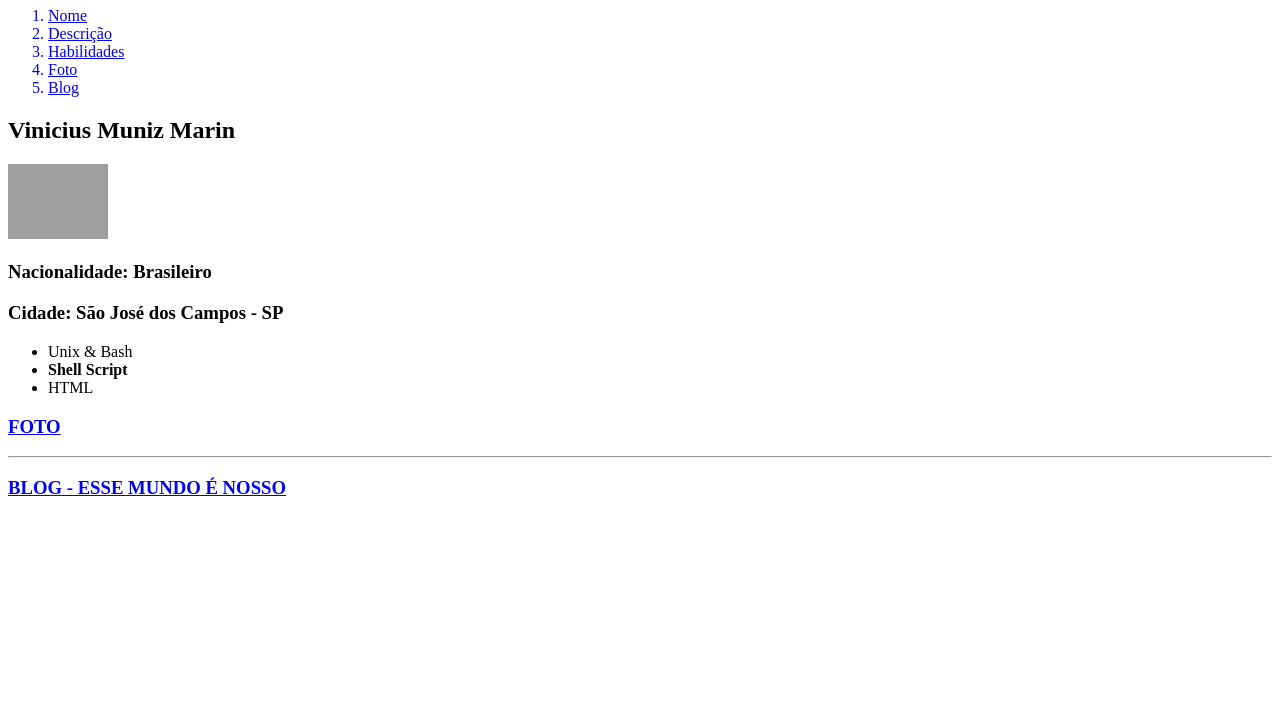
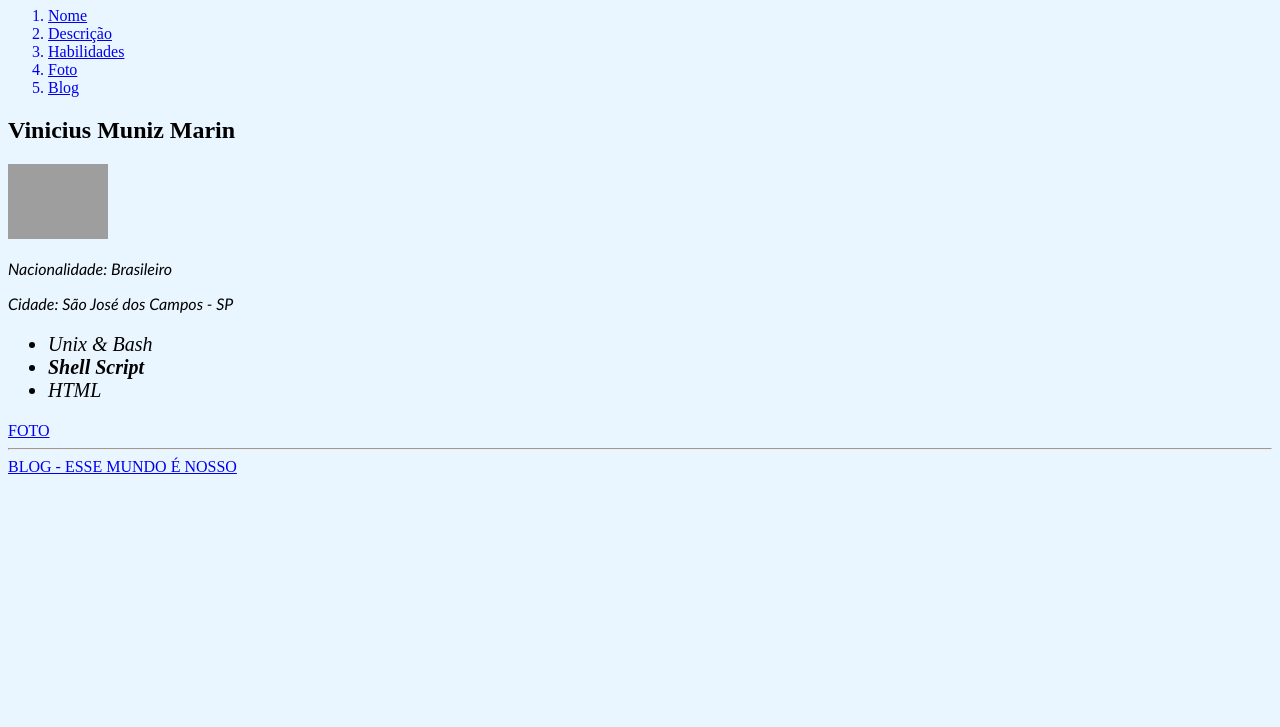
Before and after one commit to MunizDev/MunizDev.github.io, a plain HTML site: page index.html in a window 1280 px wide. Shown: the part 73-800 px from the top of the page. Drawn offline with Linux system fonts and the light colour scheme; grey boxes are pictures that could not be loaded.

Commit message:
Estilização das fontes e do background do meu portfólio

```diff
--- a/index.html
+++ b/index.html
@@ -1,15 +1,35 @@
 <!DOCTYPE HTML>
+<!--paleta de cores: https://coolors.co/ffa400-009ffd-2a2a72-232528-eaf6ff-->
 
 <html>
 
     <head>
+        <title>Muniz Developer</title>
+        <meta charset="utf-8">
+        <style>
+            .font-nome {
+                font-family: 'Times New Roman', Times, serif;
+            }
+            .font-descricao {
+                font-family: 'Trebuchet MS', 'Lucida Sans Unicode', 'Lucida Grande', 'Lucida Sans', Arial, sans-serif;
+                font-style: italic;
+            }
 
-        <title>Derivação de "Desafio: Sua lista de aprendizagem"</title>
-        <meta charset="utf-8">
+            .body-color {
+                background-color: #EAF6FF;
+            }
+
+            .habilidades {
+                font-size: 20px;
+                font-style: oblique;
+            }
+
+
+        </style>
 
     </head>
 
-    <body>
+    <body class="body-color">
         <h1>Índice</h1>
         <ol>
             <a href="#nome"><li>Nome</li></a>
@@ -18,25 +38,21 @@
             <a href="#foto"><li>Foto</li></a>
             <a href="#blog"><li>Blog</li></a>
         </ol>
-        <h2 id="nome"> Vinicius Muniz Marin </h2>
+        <h2 class="font-nome" id="nome"> Vinicius Muniz Marin </h2>
         <img src="https://i.imgur.com/WdMG3HS.jpg?1" alt="Imagem de perfil" width="100">
-        <h3 id="descricao">
-            <p>Nacionalidade: Brasileiro</p>
-            <p>Cidade: São José dos Campos - SP</p>
-        </h3>
-        <ul id="habilidades">
+
+            <p id="descricao" class="font-descricao">Nacionalidade: Brasileiro</p>
+            <p class="font-descricao">Cidade: São José dos Campos - SP</p>
+
+        <ul id="habilidades" class="habilidades">
             <li>Unix & Bash</li>
             <li><strong>Shell Script</strong></li>
             <li>HTML</li>
         </ul>
-        <h3 id="foto">
-            <a href="https://i.imgur.com/WdMG3HS.jpg?1"> FOTO </a>
-        </h3>
+            <a id="foto" href="https://i.imgur.com/WdMG3HS.jpg?1"> FOTO </a>
+        <hr>
 
-        <hr>
-        <h3 id="blog">
-        <a id="#blog" href="https://www.essemundoenosso.com.br/">BLOG - ESSE MUNDO É NOSSO</a>
-        </h3>
+        <a id="blog" href="https://www.essemundoenosso.com.br/">BLOG - ESSE MUNDO É NOSSO</a>
     </body>
 
 </html>
```
